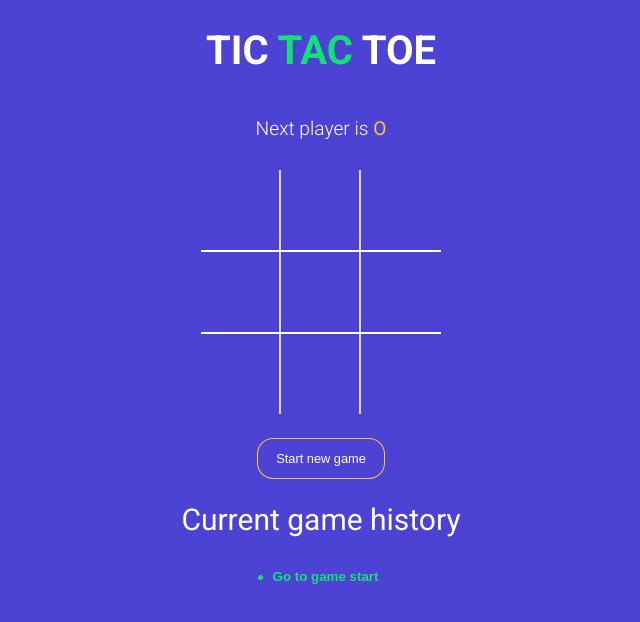
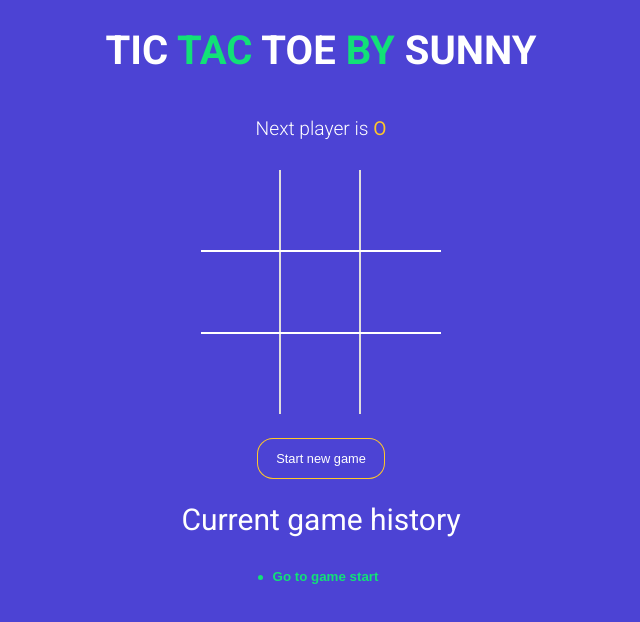
Before and after one commit to kumarSunny2184/TicTacToe, a React (Vite) app: page / in a window 1280 px wide. Shown: the top 622 px of the page, without its empty margins (319-959 px from the left). Built offline with nearby package versions, Linux system fonts and the light colour scheme.

Commit message:
deploy command added

```diff
--- a/package.json
+++ b/package.json
@@ -7,7 +7,8 @@
     "dev": "vite",
     "build": "vite build",
     "lint": "eslint src --ext js,jsx --report-unused-disable-directives --max-warnings 0",
-    "preview": "vite preview"
+    "preview": "vite preview",
+    "deploy": "npm run build && surge dist rich-pear.surge.sh"
   },
   "dependencies": {
     "node-sass": "^9.0.0",
--- a/src/App.jsx
+++ b/src/App.jsx
@@ -61,7 +61,9 @@ function App() {
   return (
     <div className="app">
       <h1>
-        TIC <span className="text-green">TAC</span> TOE
+        TIC <span className="text-green">TAC</span> TOE{' '}
+        <span className="text-green">BY </span>
+        SUNNY{' '}
       </h1>
       <StatusMessage winner={winner} gamingBoard={gamingBoard} />
       <Board
```
